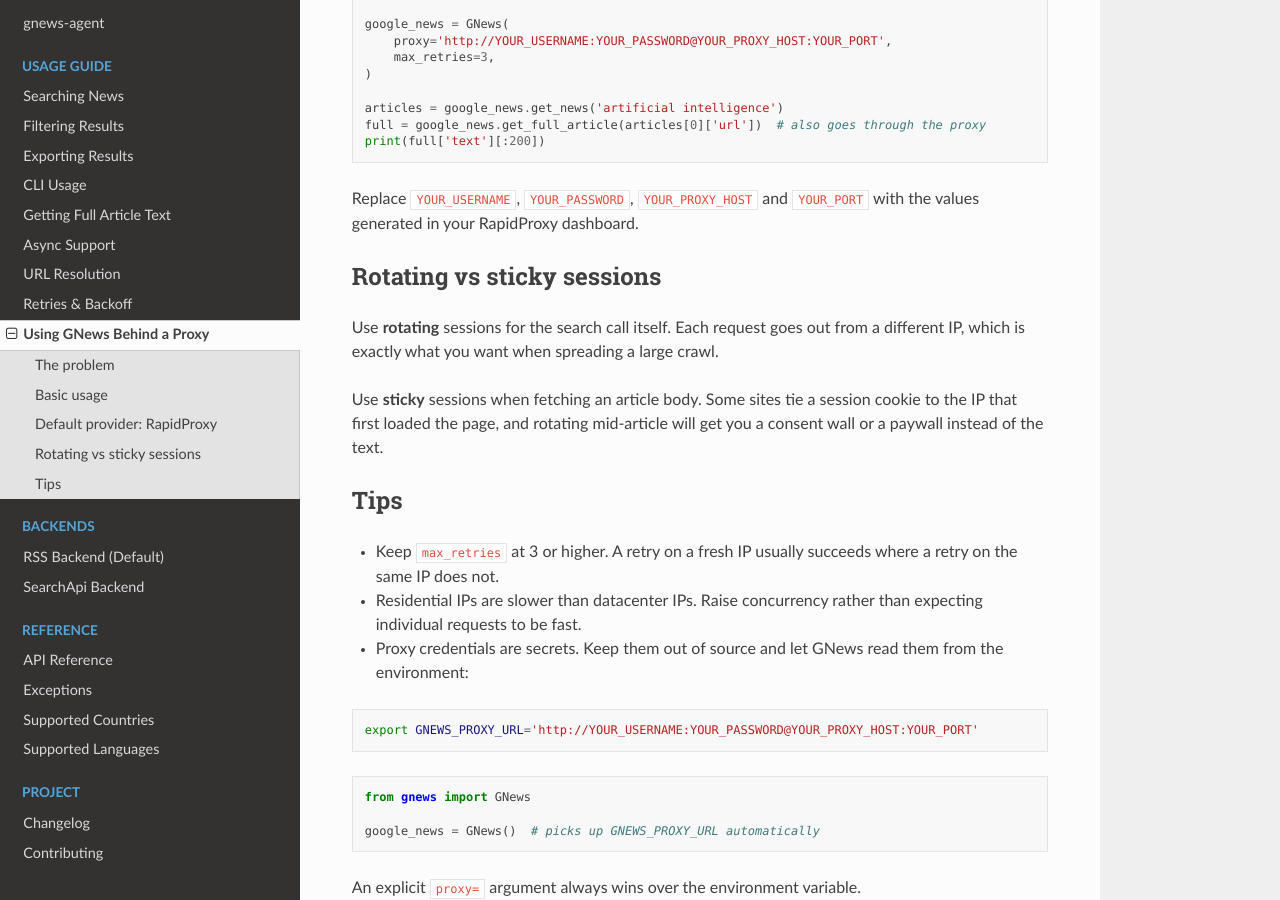
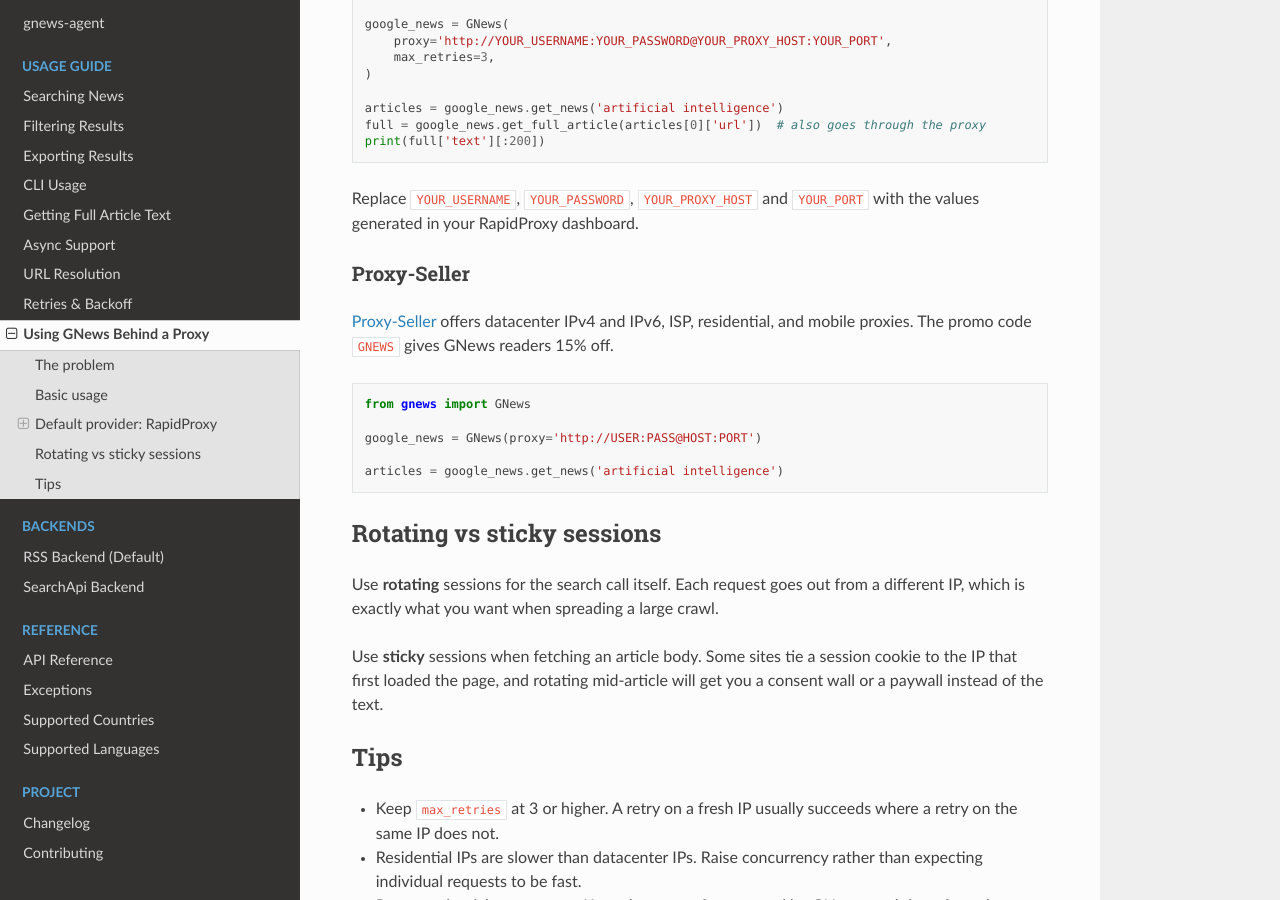
Before and after one commit to ranahaani/GNews, a Sphinx documentation site: the page built from docs/usage/proxies.md, in a window 1280 px wide and 900 px high, scrolled down 1185 px. Built offline with Sphinx 7.4.7 and the Read the Docs theme 3.1.0, drawn with Linux system fonts in a browser that asks for light colours.

Commit message:
docs: add Proxy-Seller to proxy guide (#186)
Add a secondary Proxy-Seller section directly under RapidProxy on the
proxy usage page, with the partner link, the GNEWS promo code, and a
placeholder proxy example.

Co-authored-by: Cursor Agent <cursoragent@cursor.com>

````diff
--- a/docs/usage/proxies.md
+++ b/docs/usage/proxies.md
@@ -52,6 +52,18 @@ print(full['text'][:200])
 
 Replace `YOUR_USERNAME`, `YOUR_PASSWORD`, `YOUR_PROXY_HOST` and `YOUR_PORT` with the values generated in your RapidProxy dashboard.
 
+### Proxy-Seller
+
+[Proxy-Seller](https://proxy-seller.com/?partner=B5C45244DC484560) offers datacenter IPv4 and IPv6, ISP, residential, and mobile proxies. The promo code `GNEWS` gives GNews readers 15% off.
+
+```python
+from gnews import GNews
+
+google_news = GNews(proxy='http://USER:PASS@HOST:PORT')
+
+articles = google_news.get_news('artificial intelligence')
+```
+
 ## Rotating vs sticky sessions
 
 Use **rotating** sessions for the search call itself. Each request goes out from a different IP, which is exactly what you want when spreading a large crawl.
````
